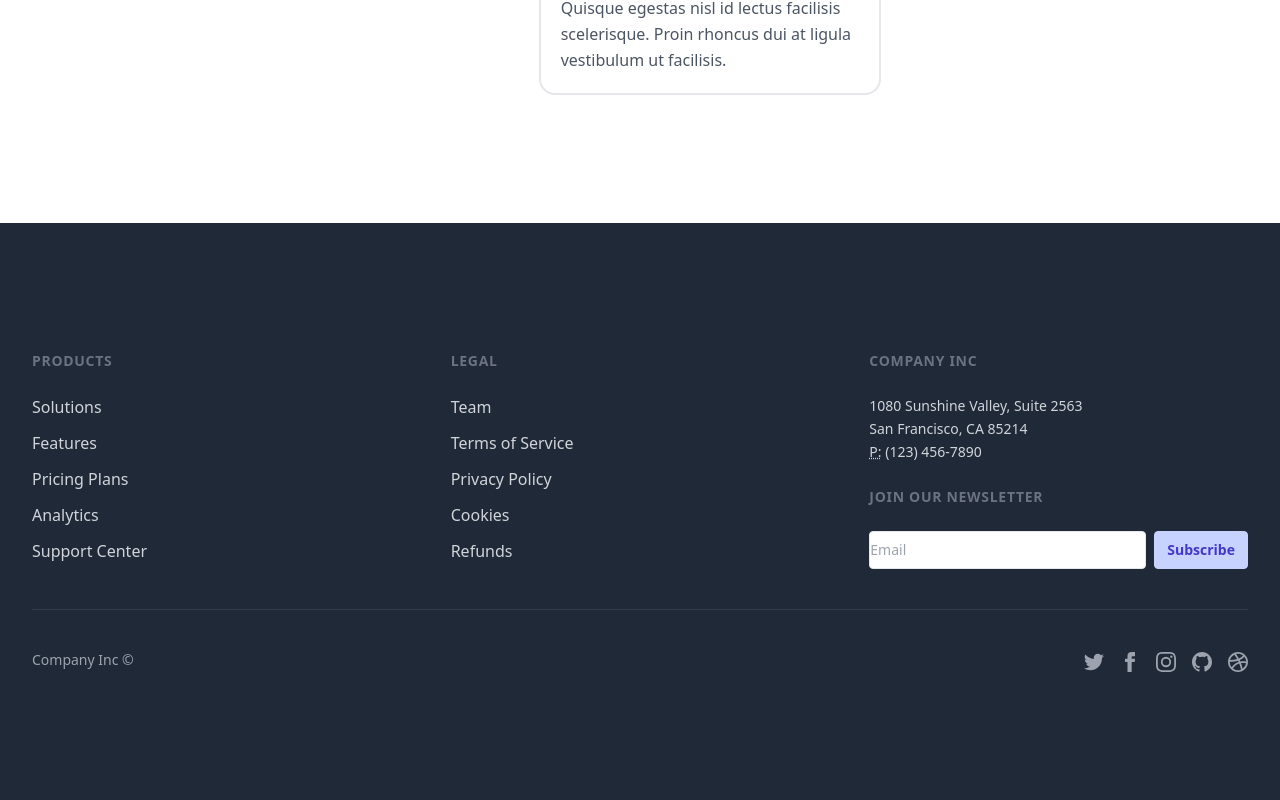
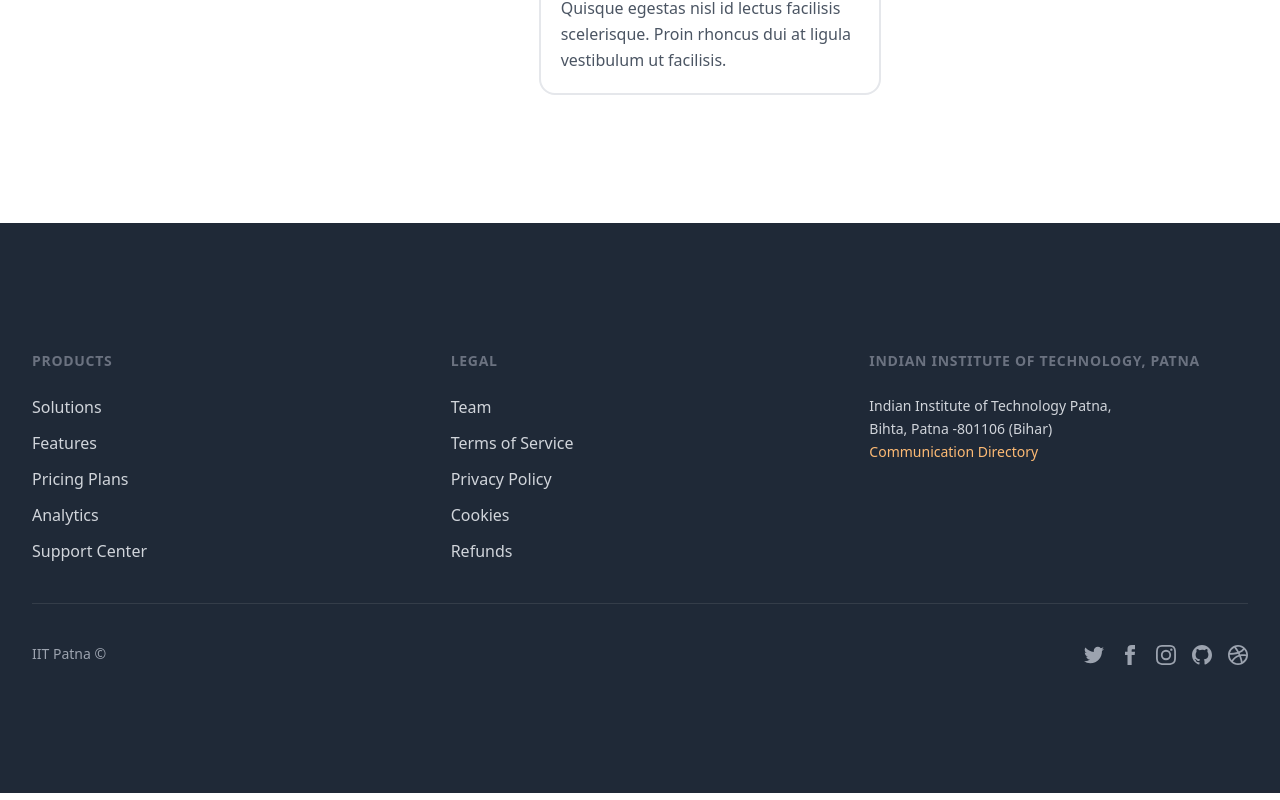
Before and after one commit to ankit0696/vibrant-iitp, a Next.js app: page / in a window 1280 px wide. Shown: the part 1571-2371 px from the top of the page. Built offline with nearby package versions, Linux system fonts and the light colour scheme.

Commit message:
changed address in footer

```diff
--- a/components/Footer.js
+++ b/components/Footer.js
@@ -83,41 +83,22 @@ export default function Footer() {
             </div>
             <div className='space-y-6'>
               <h4 className='text-sm uppercase font-semibold tracking-wider text-gray-500'>
-                Company Inc
+                Indian Institute of Technology, Patna
               </h4>
               <div className='text-sm leading-relaxed text-gray-300'>
-                1080 Sunshine Valley, Suite 2563
+                Indian Institute of Technology Patna,
                 <br />
-                San Francisco, CA 85214
+                Bihta, Patna -801106 (Bihar)
                 <br />
-                <abbr title='Phone'>P:</abbr> (123) 456-7890
+                <a
+                  href='https://www.iitp.ac.in/index.php/contact?id=190'
+                  className='text-orange-300 hover:text-orange-400'
+                  target={'_blank'}
+                  rel='noreferrer'
+                >
+                  Communication Directory
+                </a>
               </div>
-              <h4 className='text-sm uppercase font-semibold tracking-wider text-gray-500'>
-                Join Our Newsletter
-              </h4>
-              <form
-                onsubmit='return false;'
-                className='space-y-3 sm:space-y-0 sm:flex sm:items-center sm:space-x-2'
-              >
-                <div className='sm:grow'>
-                  <label htmlFor='email' className='sr-only'>
-                    Email
-                  </label>
-                  <input
-                    className='block border placeholder-gray-400 py-2 leading-5 text-sm w-full rounded border-gray-200 focus:border-indigo-500 focus:ring focus:ring-indigo-500 focus:ring-opacity-50'
-                    type='email'
-                    id='email'
-                    name='email'
-                    placeholder='Email'
-                  />
-                </div>
-                <button
-                  type='submit'
-                  className='inline-flex justify-center items-center space-x-2 border font-semibold focus:outline-none px-3 py-2 leading-5 text-sm rounded border-indigo-200 bg-indigo-200 text-indigo-700 hover:text-indigo-700 hover:bg-indigo-300 hover:border-indigo-300 focus:ring focus:ring-indigo-500 focus:ring-opacity-50 active:bg-indigo-200 active:border-indigo-200'
-                >
-                  Subscribe
-                </button>
-              </form>
             </div>
           </div>
           <hr className='my-10 opacity-10' />
@@ -175,7 +156,7 @@ export default function Footer() {
               </a>
             </nav>
             <div className='text-gray-400'>
-              <span className='font-medium'>Company Inc</span> ©
+              <span className='font-medium'>IIT Patna</span> ©
             </div>
           </div>
         </div>
```
